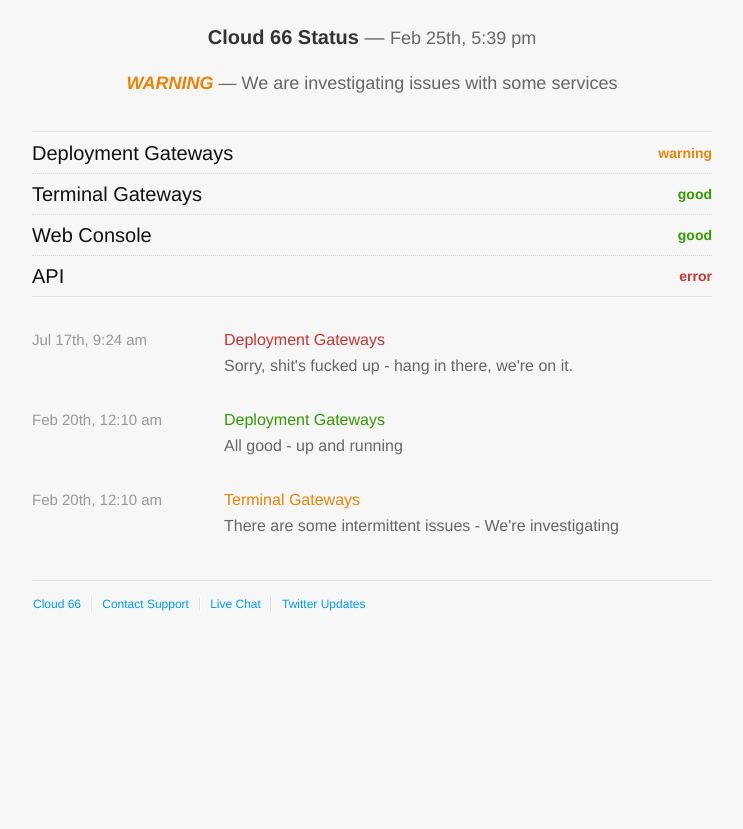
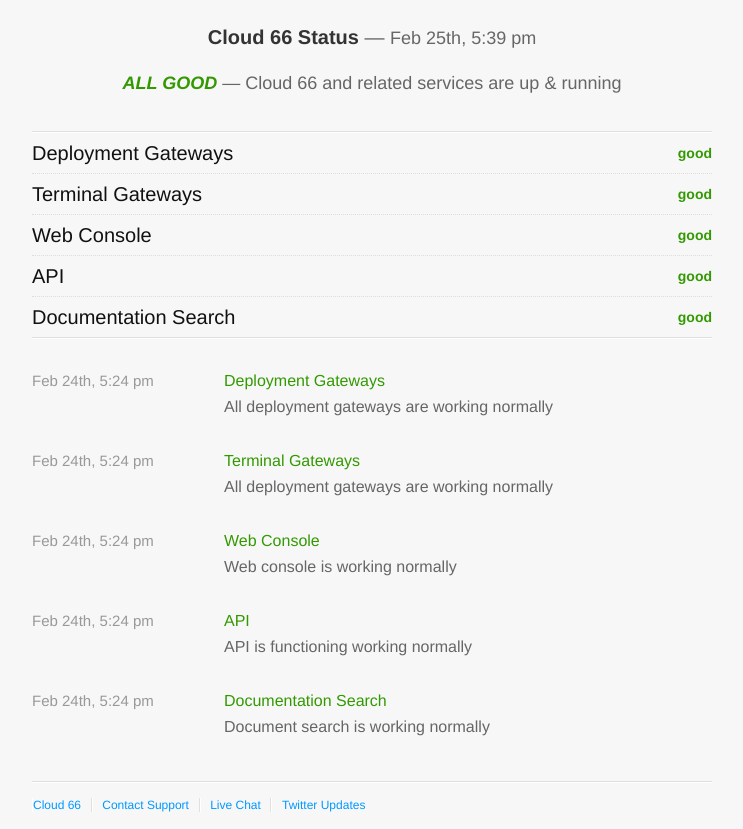
Before and after one commit to cloud66/status-page, a plain HTML site: page index.html in a window 1280 px wide. Shown: the part 93-922 px from the top of the page, without its empty margins (268-1011 px from the left). Before the commit the page ends 800 px from the top, so only its background shows below. Drawn offline with nearby package versions, Linux system fonts and the light colour scheme.

Commit message:
initial working json

```diff
--- a/index.html
+++ b/index.html
@@ -29,7 +29,7 @@
         <footer role="contentinfo" class="">
 			<small>
 				<nav class="hoziz-nav">
-					<a href="http://cloud66.com">Cloud 66</a><a href="mailto:support@cloud66.com">Contact Support</a><a href="http://cloud66.com/chat">Live Chat</a><a href="https://twitter.com/cloud66">Twitter Updates</a>
+					<a href="http://cloud66.com">Cloud 66</a><a href="mailto:support@cloud66.com">Contact Support</a><a href="https://www.hipchat.com/gRc1MnlII">Live Chat</a><a href="https://twitter.com/cloud66">Twitter Updates</a>
 				</nav>
 			</small>
 		</footer>
--- a/status.json
+++ b/status.json
@@ -1,56 +1,80 @@
 {
-	"last_change" : "2013-02-20Z00:10:23",
-	"aggregate" : "warning",
+	"last_change" : "2013-02-25Z17:24:00",
+	"aggregate" : "good",
 	"status" :
 	[
 		{
 			"id" : "1",
 			"title" : "Deployment Gateways",
-			"text" : "Something is not quite right there",
-			"status" : "warning",
-			"last_change" : "2013-02-20Z00:10:23"
+			"text" : "All deployment gateways are working normally",
+			"status" : "good",
+			"last_change" : "2013-02-24T17:24:00Z"
 		},
 		{
 			"id" : "2",
 			"title" : "Terminal Gateways",
-			"text" : "Shit's runnin!",
 			"status" : "good",
-			"last_change" : "2013-02-20Z00:10:23"
+			"text" : "All terminal gateways are working normally",
+			"last_change" : "2013-02-24T17:24:00Z"
 		},
 		{
 			"id" : "3",
 			"title" : "Web Console",
-			"text" : "All systems are go",
 			"status" : "good",
-			"last_change" : "2013-02-20Z00:10:23"
+			"text" : "Web console is working normally",
+			"last_change" : "2013-02-24T17:24:00Z"
 		},
 		{
 			"id" : "4",
 			"title" : "API",
-			"text" : "Sorry - shit's fucked up",
-			"status" : "error",
-			"last_change" : "2013-02-20Z00:10:23"
+			"status" : "good",
+			"text" : "API is functioning working normally",
+			"last_change" : "2013-02-24T17:24:00Z"
+		},
+		{
+		 	"id" : "5",
+			"title" : "Documentation Search",
+			"status" : "good",
+			"text" : "Document search is working normally",
+			"last_change" : "2013-02-24T17:24:00Z"
 		}
 	],
 	"history" :
 	[
 		{
+			"id" : "1",
 			"title" : "Deployment Gateways",
-			"text" : "Sorry, shit's fucked up - hang in there, we're on it.",
-			"status" : "error",
-			"last_change" : "2008-07-17T09:24:17Z"
+			"text" : "All deployment gateways are working normally",
+			"status" : "good",
+			"last_change" : "2013-02-24T17:24:00Z"
 		},
 		{
-			"title" : "Deployment Gateways",
-			"text" : "All good - up and running",
+			"id" : "2",
+			"title" : "Terminal Gateways",
 			"status" : "good",
-			"last_change" : "2013-02-20Z00:10:23"
+			"text" : "All deployment gateways are working normally",
+			"last_change" : "2013-02-24T17:24:00Z"
 		},
 		{
-			"title" : "Terminal Gateways",
-			"text" : "There are some intermittent issues - We're investigating",
-			"status" : "warning",
-			"last_change" : "2013-02-20Z00:10:23"
+			"id" : "3",
+			"title" : "Web Console",
+			"status" : "good",
+			"text" : "Web console is working normally",
+			"last_change" : "2013-02-24T17:24:00Z"
+		},
+		{
+			"id" : "4",
+			"title" : "API",
+			"status" : "good",
+			"text" : "API is functioning working normally",
+			"last_change" : "2013-02-24T17:24:00Z"
+		},
+		{
+		 	"id" : "5",
+			"title" : "Documentation Search",
+			"status" : "good",
+			"text" : "Document search is working normally",
+			"last_change" : "2013-02-24T17:24:00Z"
 		}
 	]
 }
```
